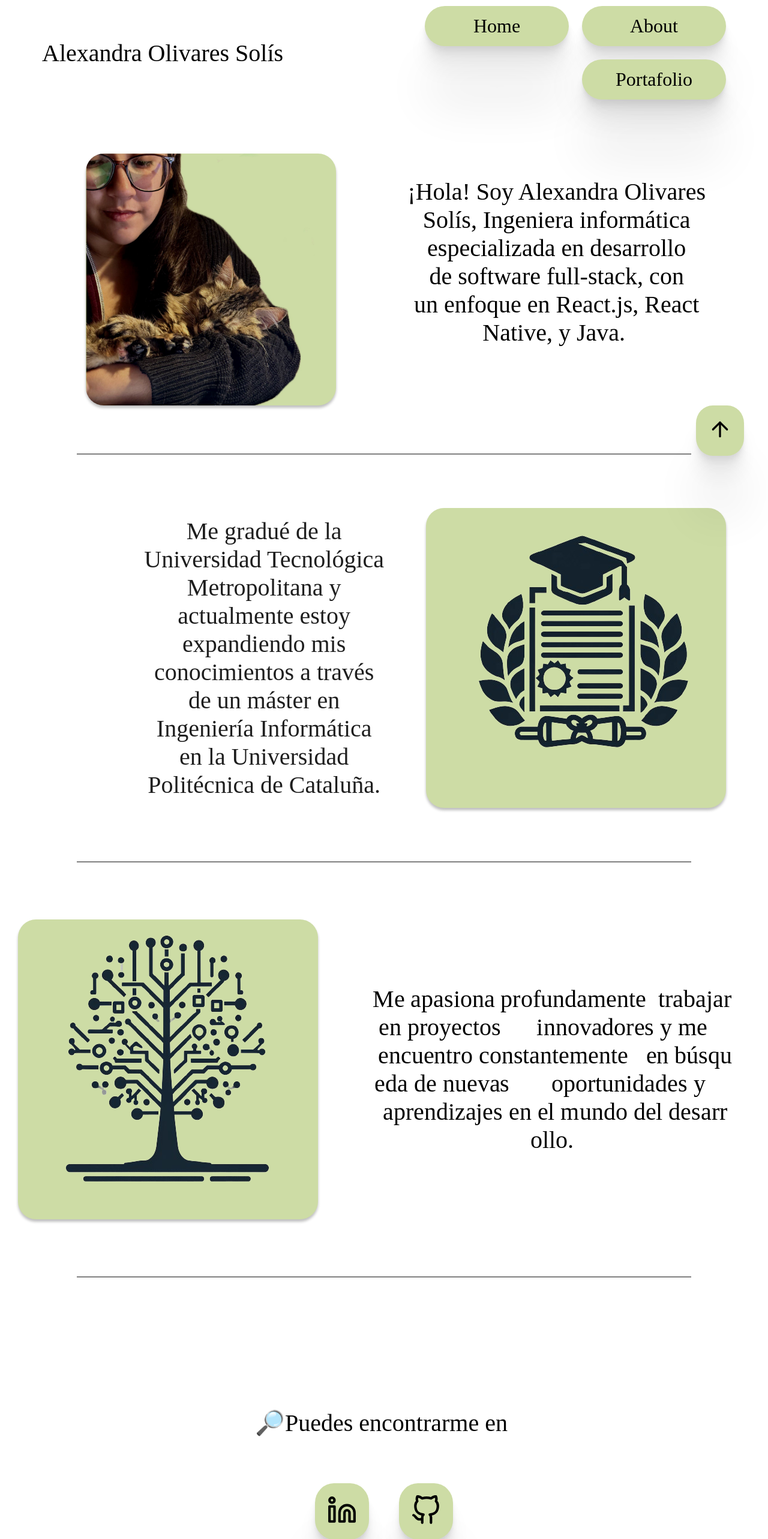
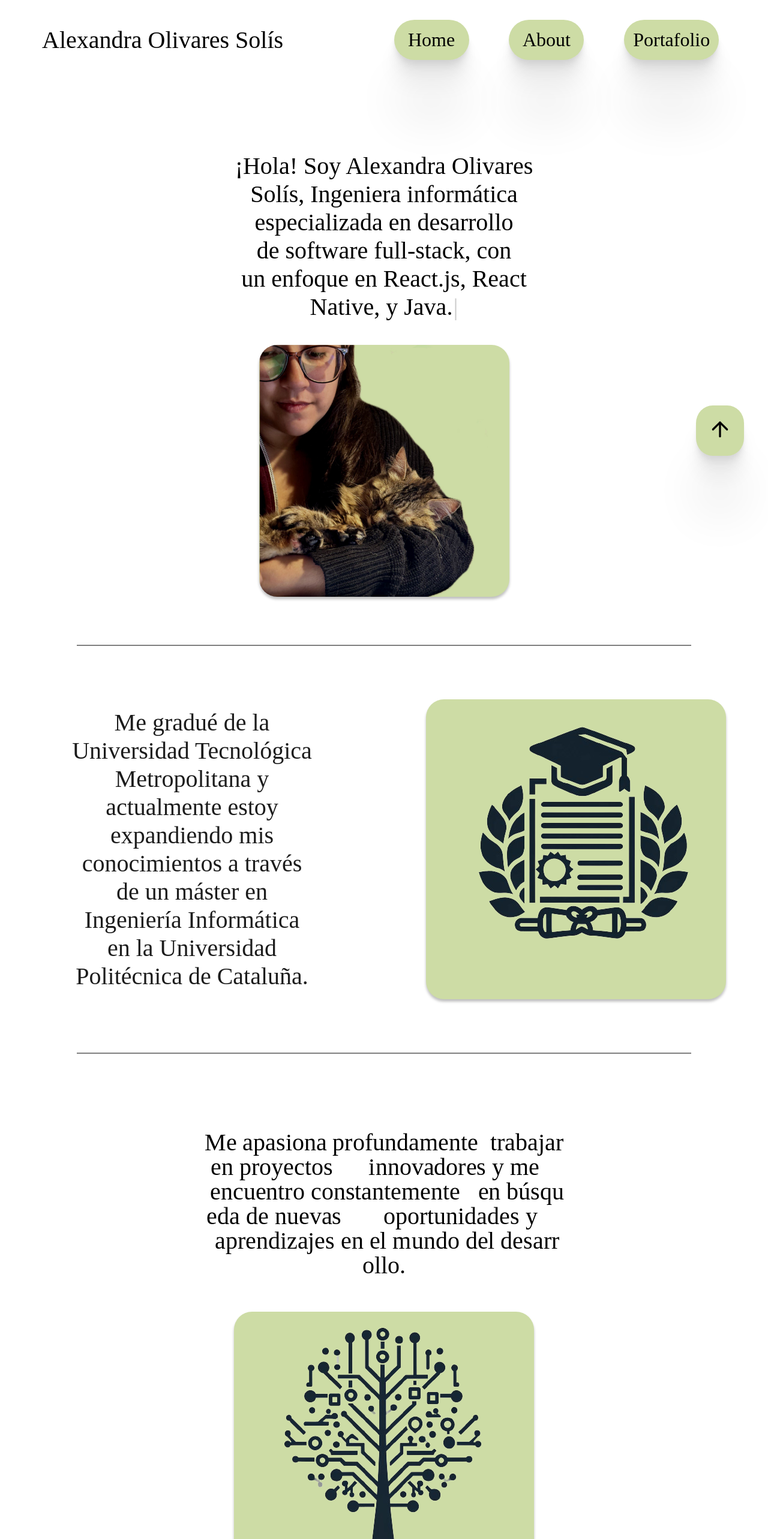
Before and after one commit to AlexandraOliv14/alexandraoliv14.github.io, a React (Create React App) app: page /about in a window 1280 px wide. Shown: the top 2566 px of the page at 60% size. Built offline with nearby package versions, Linux system fonts and the light colour scheme; a web font is replaced by a local one.

Commit message:
FIX: responsive y ViewPort

```diff
--- a/src/components/FadeInText.tsx
+++ b/src/components/FadeInText.tsx
@@ -6,7 +6,7 @@ interface Props{
 const FadeInText = ({ text }:Props) => {
     return (
         <div className="p-container">
-            <p className="p">{addAnimation(text)}</p>
+            <div className="p">{addAnimation(text)}</div>
         </div>
     );
 };
--- a/src/components/Layout.tsx
+++ b/src/components/Layout.tsx
@@ -9,7 +9,7 @@ export const Layout = () => {
 
     const navigate = useNavigate();
 
-    const {currentState} = useContext(ThemeContext);
+    const { currentState } = useContext(ThemeContext);
 
     const handlerClick = (link: string) => {
         navigate(link);
@@ -21,9 +21,15 @@ export const Layout = () => {
                     <h1>Alexandra Olivares Solís</h1>
                 </div>
                 <div className='navegacion'>
-                    <Button text='Home' onClick={() => handlerClick('/')} color={theme[currentState].primary}/>
-                    <Button text='About' onClick={() => handlerClick('/about')} color={theme[currentState].primary}/>
-                    <Button text='Portafolio' onClick={() => handlerClick('/portafolio')} color={theme[currentState].primary}/>
+                    <div className='div_button'>
+                        <Button text='Home' onClick={() => handlerClick('/')} color={theme[currentState].primary} />
+                    </div>
+                    <div className='div_button'>
+                        <Button text='About' onClick={() => handlerClick('/about')} color={theme[currentState].primary} />
+                    </div>
+                    <div className='div_button'>
+                        <Button text='Portafolio' onClick={() => handlerClick('/portafolio')} color={theme[currentState].primary} />
+                    </div>
                 </div>
             </nav>
             <Outlet />
--- a/src/hooks/useInViewPort.tsx
+++ b/src/hooks/useInViewPort.tsx
@@ -2,10 +2,15 @@ import { useState, useEffect } from 'react';
 
 function useInViewPort<T extends HTMLElement>(ref: React.RefObject<T>, options?: IntersectionObserverInit) {
     const [inViewport, setInViewport] = useState(false);
+    const [observed, setObserved] = useState(false);
+
 
     useEffect(() => {
         const observer = new IntersectionObserver(([entry]) => {
             setInViewport(entry.isIntersecting);
+            if (!observed && entry.isIntersecting) {
+                setObserved(true);
+            }
         }, options);
 
         const currentRef = ref.current;
@@ -18,8 +23,8 @@ function useInViewPort<T extends HTMLElement>(ref: React.RefObject<T>, options?:
                 observer.unobserve(currentRef);
             }
         };
-    }, [options, ref]);
+    }, [options, ref, observed]);
 
-    return inViewport;
+    return {inViewport, observed};
 }
 export default useInViewPort;
--- a/src/sass/about.sass
+++ b/src/sass/about.sass
@@ -7,14 +7,14 @@
     p
         display: flex
         flex-grow: 6
-        flex-basis: 300px
+        flex-basis: 600px
         align-items: center
         font-size: 40px
 
     .img
         display: flex
         flex-grow: 6
-        flex-basis: 300px
+        flex-basis: 600px
         justify-content: center
         align-items: center
         img
@@ -33,6 +33,8 @@
             text-align: center
             margin: 20px
             padding: 20px
+            flex-grow: 1
+            flex-basis: 600px
 
     .about-educacion
         margin: 5vw 0px
@@ -41,10 +43,7 @@
         flex-grow: 1
         flex-wrap: wrap
         p
-            justify-content: flex-end
-        @media (max-width: 992px)
-            p
-                justify-content: center
+            justify-content: center
 
     .about-actual
         width: 100%
@@ -53,22 +52,25 @@
         flex: 1
         flex-direction: row
         flex-wrap: wrap-reverse
-
-        .p-container
+        .container-text
             display: flex
             flex-grow: 6
-            flex-basis: 300px
-
-            justify-items: flex-start
+            flex-basis: 600px
+            justify-content: center
+            align-items: center
             padding: 40px
             margin: 20px
+            .p-container
+                display: flex
+                justify-content: center
+                align-items: center
 
-            .p
-                width: 600px
-                display: block
-                text-align: center
+                .p
+                    width: 600px
+                    display: block
+                    text-align: center
 
-    @media (max-width: 992px)
+    @media (max-width:  600px)
         .p-container
             justify-items: center
             padding: 40px
--- a/src/sass/nav.sass
+++ b/src/sass/nav.sass
@@ -8,15 +8,15 @@
 
     .titulo
         display: flex
-        flex: 1
+        flex-grow: 1
 
     .navegacion
         display: flex
-        flex: 1
+        flex: 3
         flex-wrap: wrap
         justify-content: flex-end
         gap: 22px
 
-        .button_nav
+        .div_button
             flex-grow: 1
-            flex-basis: 200px
+            flex-basis: 50px
--- a/src/views/About.tsx
+++ b/src/views/About.tsx
@@ -15,19 +15,19 @@ export const About = () => {
     const [down, setDown] = useState(true);
 
     const targetRef = useRef<HTMLDivElement>(null);
-    const inViewport = useInViewPort(targetRef, { threshold: 0.5 });
+    const {inViewport} = useInViewPort(targetRef, { threshold: 0.5 });
 
     const aboutEduRef = useRef<HTMLDivElement>(null);
-    const inViewportEdu = useInViewPort(aboutEduRef, { threshold: 0.5 });
+    const {observed:inViewportEdu } = useInViewPort(aboutEduRef, { threshold: 0.5 });
 
     const findRef = useRef<HTMLDivElement>(null);
-    const inViewportFind = useInViewPort(findRef, { threshold: 0.5 });
+    const {inViewport:inViewportFind} = useInViewPort(findRef, { threshold: 0.5 });
 
     const aboutRef = useRef<HTMLDivElement>(null);
-    const inViewAbout = useInViewPort(aboutRef, { threshold: 0.5 });
+    const {inViewport: inViewAbout} = useInViewPort(aboutRef, { threshold: 0.5 });
 
     const footerRef = useRef<HTMLDivElement>(null);
-    const inViewFooter = useInViewPort(footerRef, { threshold: 0.5 });
+    const {inViewport: inViewFooter} = useInViewPort(footerRef, { threshold: 0.5 });
 
     useEffect(() => {
         toggleState('ligthwarm')
@@ -94,10 +94,10 @@ export const About = () => {
                 <div className='img'>
                     <img src='./imgs/DALL_E_crecimiento.png' width={500} alt='dallydiploma' style={{ background: theme[currentState].primary }} />
                 </div>
-                <p ref={aboutEduRef}>
+                <div className='container-text' ref={aboutEduRef}>
                     {inViewportEdu ? <FadeInText text="Me apasiona profundamente  trabajar en proyectos      innovadores y me     encuentro constantemente   en búsqueda de nuevas       oportunidades y     aprendizajes en el mundo del desarrollo." />
                         : <FadeInText text='   ' />}
-                </p>
+                </div>
             </div>
             <Separacion />
             <div className='about-findme' ref={findRef} id='about-findme'>
```
